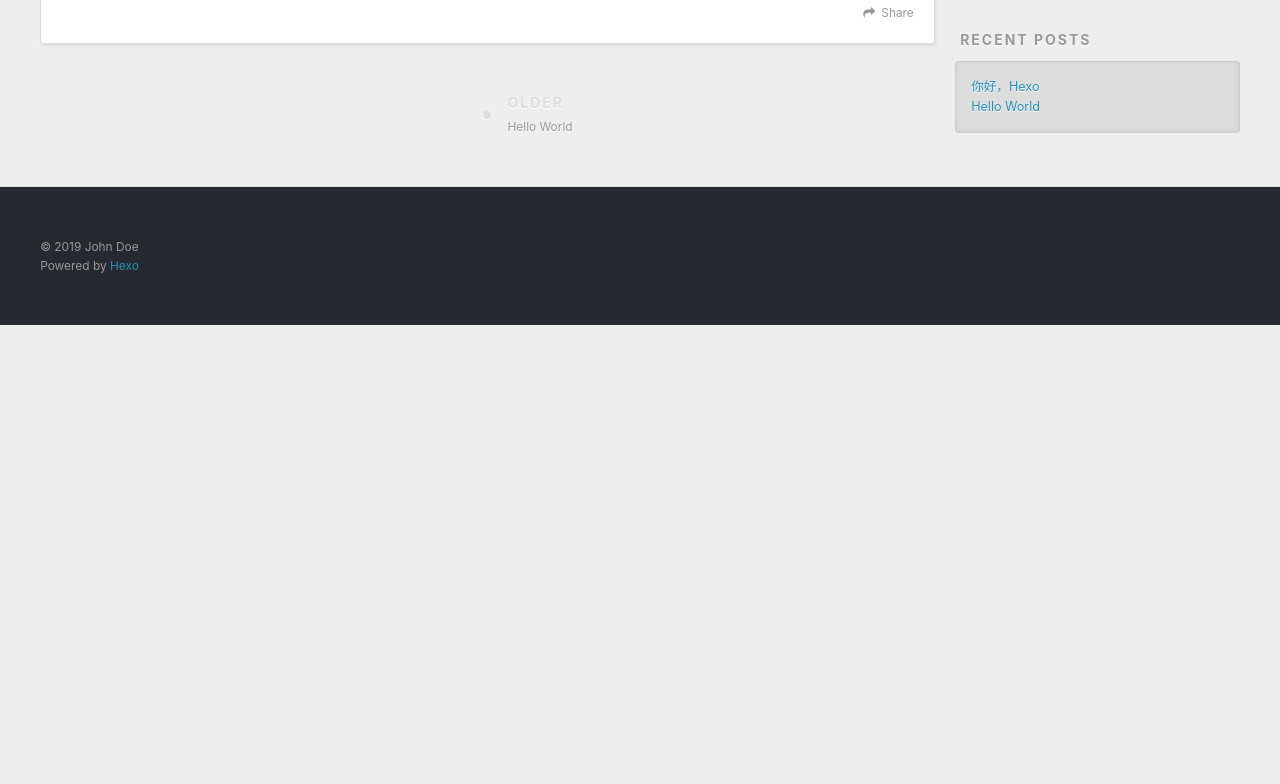
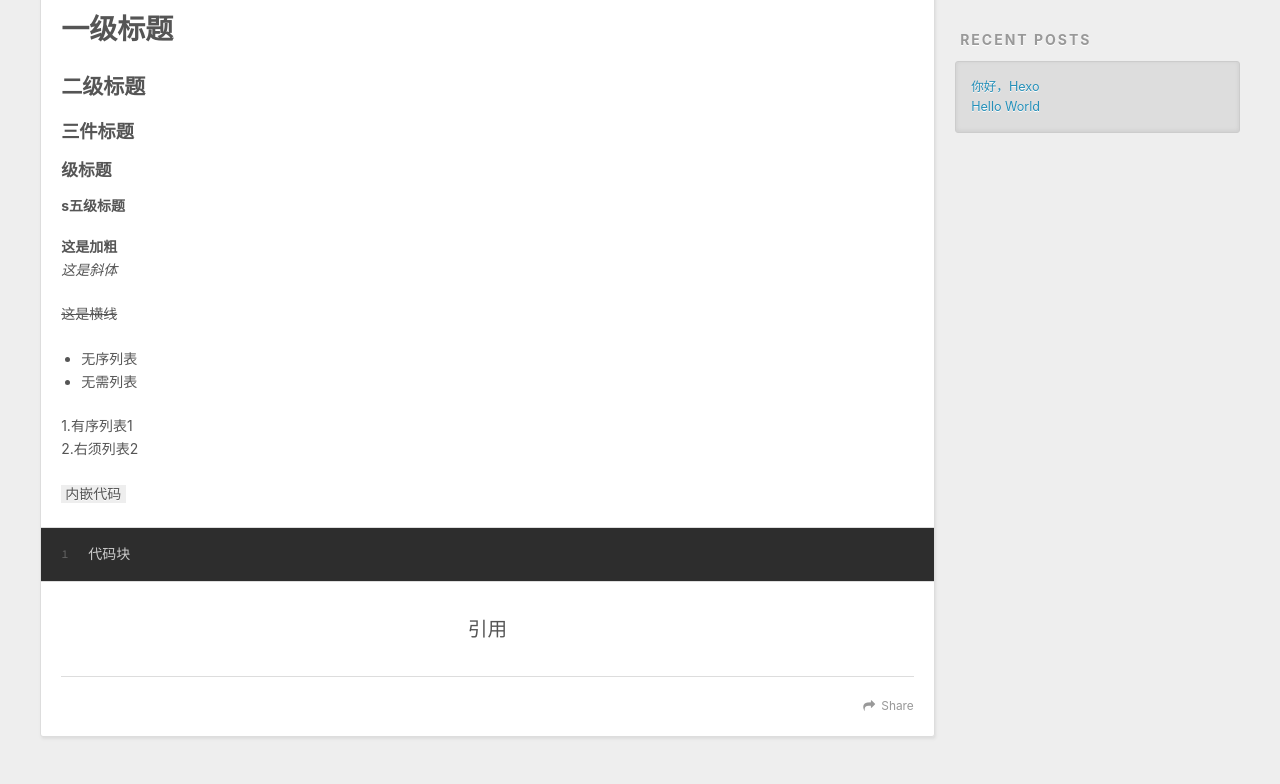
Before and after one commit to niko-csr/niko-csr.github.io, a plain HTML site: page 2019/01/05/你好，Hexo/index.html in a window 1280 px wide. Shown: the part 448-1232 px from the top of the page. Before the commit the page ends 800 px from the top, so only its background shows below. Drawn offline with nearby package versions, Linux system fonts and the light colour scheme.

Commit message:
Site updated: 2019-01-08 23:52:46

```diff
--- a/2019/01/05/你好，Hexo/index.html
+++ b/2019/01/05/你好，Hexo/index.html
@@ -7,14 +7,17 @@
 
   <title>你好，Hexo | Hexo</title>
   <meta name="viewport" content="width=device-width, initial-scale=1, maximum-scale=1">
-  <meta property="og:type" content="article">
+  <meta name="description" content="一级标题二级标题三件标题级标题s五级标题 这是加粗 这是斜体  这是横线  无序列表 无需列表  1.有序列表12.右须列表2 内嵌代码 1代码块  引用">
+<meta property="og:type" content="article">
 <meta property="og:title" content="你好，Hexo">
 <meta property="og:url" content="http://yoursite.com/2019/01/05/你好，Hexo/index.html">
 <meta property="og:site_name" content="Hexo">
+<meta property="og:description" content="一级标题二级标题三件标题级标题s五级标题 这是加粗 这是斜体  这是横线  无序列表 无需列表  1.有序列表12.右须列表2 内嵌代码 1代码块  引用">
 <meta property="og:locale" content="default">
-<meta property="og:updated_time" content="2019-01-04T16:09:49.386Z">
+<meta property="og:updated_time" content="2019-01-08T15:48:26.332Z">
 <meta name="twitter:card" content="summary">
 <meta name="twitter:title" content="你好，Hexo">
+<meta name="twitter:description" content="一级标题二级标题三件标题级标题s五级标题 这是加粗 这是斜体  这是横线  无序列表 无需列表  1.有序列表12.右须列表2 内嵌代码 1代码块  引用">
 
     <link rel="alternate" href="/atom.xml" title="Hexo" type="application/atom+xml">
 
@@ -83,6 +86,18 @@
 
     <div class="article-entry" itemprop="articleBody">
 
+        <h1 id="一级标题"><a href="#一级标题" class="headerlink" title="一级标题"></a>一级标题</h1><h2 id="二级标题"><a href="#二级标题" class="headerlink" title="二级标题"></a>二级标题</h2><h3 id="三件标题"><a href="#三件标题" class="headerlink" title="三件标题"></a>三件标题</h3><h4 id="级标题"><a href="#级标题" class="headerlink" title="级标题"></a>级标题</h4><h5 id="s五级标题"><a href="#s五级标题" class="headerlink" title="s五级标题"></a>s五级标题</h5><p><strong> 这是加粗 </strong><br><em>这是斜体 </em></p>
+<p><del>这是横线</del></p>
+<ul>
+<li>无序列表</li>
+<li>无需列表</li>
+</ul>
+<p>1.有序列表1<br>2.右须列表2</p>
+<p><code>内嵌代码</code></p>
+<figure class="highlight plain"><table><tr><td class="gutter"><pre><span class="line">1</span><br></pre></td><td class="code"><pre><span class="line">代码块</span><br></pre></td></tr></table></figure>
+<blockquote>
+<p>引用</p>
+</blockquote>
 
 
     </div>
```
Also changed, not shown: index.html (+12 -0 lines).
